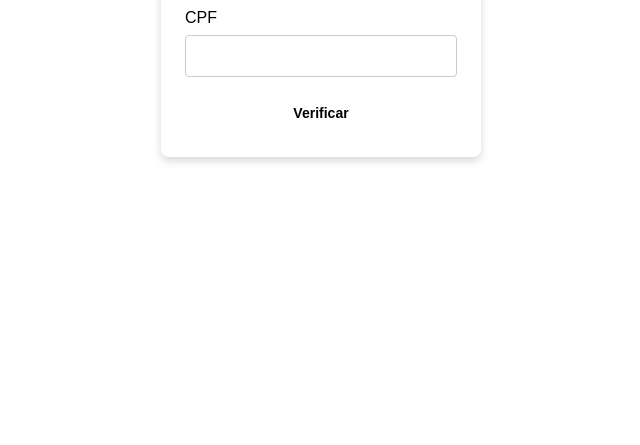
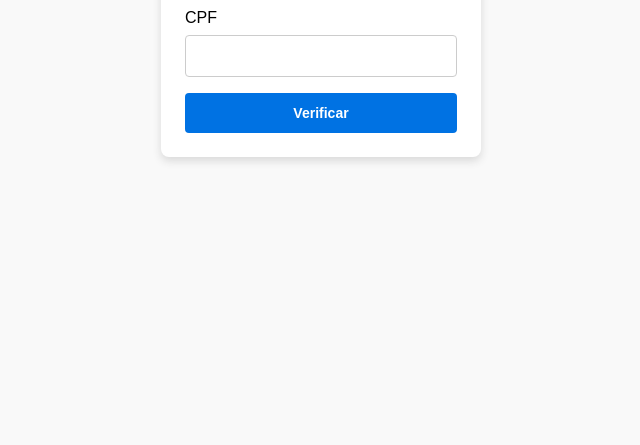
Before and after one commit to felipe-coletti/cpf-validator, a plain HTML site: page index.html in a window 1280 px wide. Shown: the part 355-800 px from the top of the page, without its empty margins (319-959 px from the left). Drawn offline with Linux system fonts and the light colour scheme.

Commit message:
fix: correct styles

```diff
--- a/css/style.css
+++ b/css/style.css
@@ -4,7 +4,6 @@
 	--color-border: #ccc;
 	--color-shadow: #d9d9d9;
 	--color-surface: #fff;
-	--color-text-primary: #000;
 }
 
 * {
@@ -16,7 +15,7 @@
 
 #main {
 	align-items: center;
-	background-color: var(--color-secondary-background);
+	background-color: var(--color-background);
 	display: flex;
 	justify-content: center;
 	min-height: 100vh;
@@ -24,7 +23,7 @@
 }
 
 #container {
-	background-color: var(--color-primary-background);
+	background-color: var(--color-surface);
 	border-radius: 0.5rem;
 	box-shadow: 0 4px 8px 0 var(--color-shadow);
 	gap: 1.5rem;
@@ -56,7 +55,7 @@
 	background-color: transparent;
 	border: 1px solid var(--color-border);
 	border-radius: 0.25rem;
-	outline-color: var(--color-highlight);
+	outline-color: var(--color-accent);
 }
 
 #title,
@@ -66,10 +65,10 @@
 }
 
 #button {
-	background-color: var(--color-highlight);
+	background-color: var(--color-accent);
 	border: none;
 	border-radius: 0.25rem;
-	color: var(--color-primary-background);
+	color: var(--color-surface);
 	cursor: pointer;
 	font-weight: bold;
 }
@@ -87,7 +86,7 @@
 @media screen and (max-width: 416px) {
 	#main {
 		align-items: unset;
-		background-color: var(--color-primary-background);
+		background-color: var(--color-surface);
 		padding: 0;
 	}
 
```
